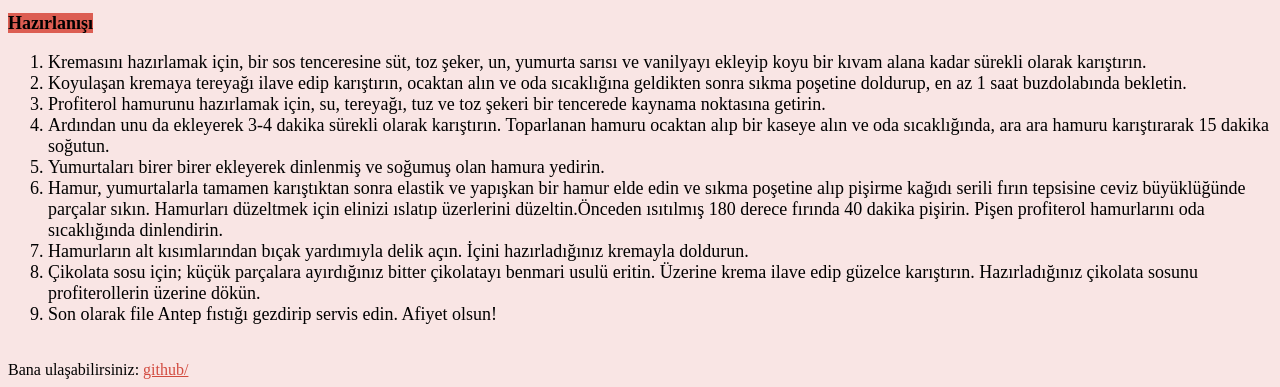
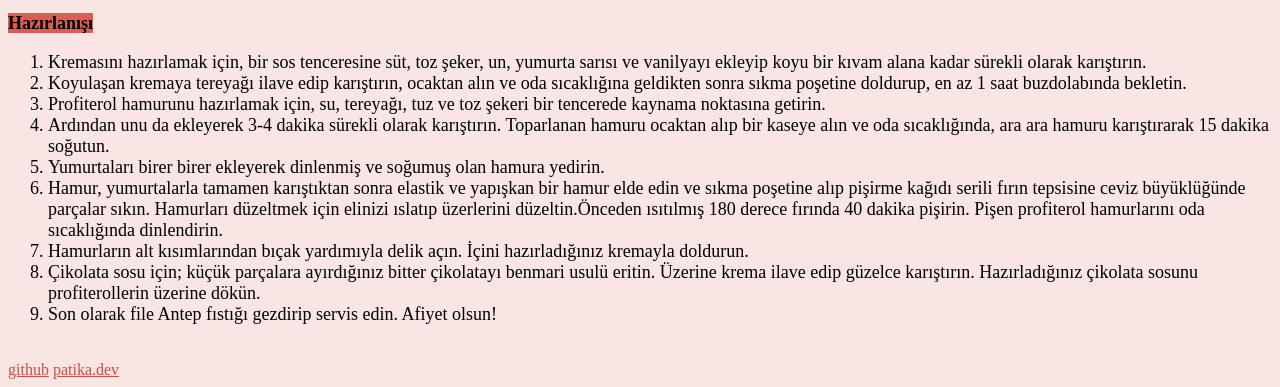
Before and after one commit to yildirim-beyza/patika_odev3, a plain HTML site: page index.html in a window 1280 px wide. Shown: the part 807-1194 px from the top of the page. Drawn offline with Linux system fonts and the light colour scheme.

Commit message:
degisiklikler yapildi

```diff
--- a/index.html
+++ b/index.html
@@ -119,7 +119,8 @@
 
 <!--footer-->
     <footer>
-        Bana ulaşabilirsiniz: <a href="https://github.com/" target="_blank" style="color:#c51505bc">github/</a>
+    <a href="https://github.com/yildirim-beyza" target="_blank" style="color:#c51505bc">github</a>
+    <a href="https://app.patika.dev/beyil" target="_blank" style="color:#c51505bc">patika.dev</a>
     </footer>
 </body>
 </html>
```
Also changed, not shown: sayfa.jpg (added), 1 other file.
